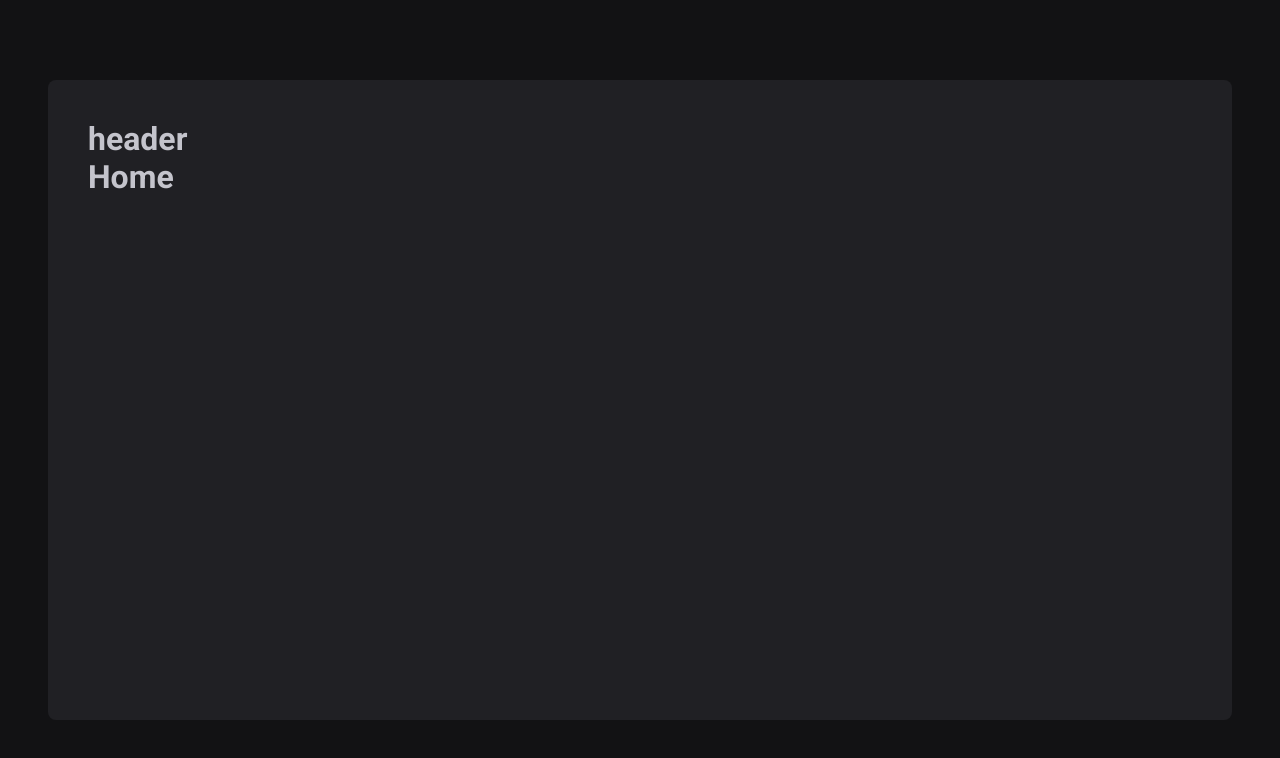
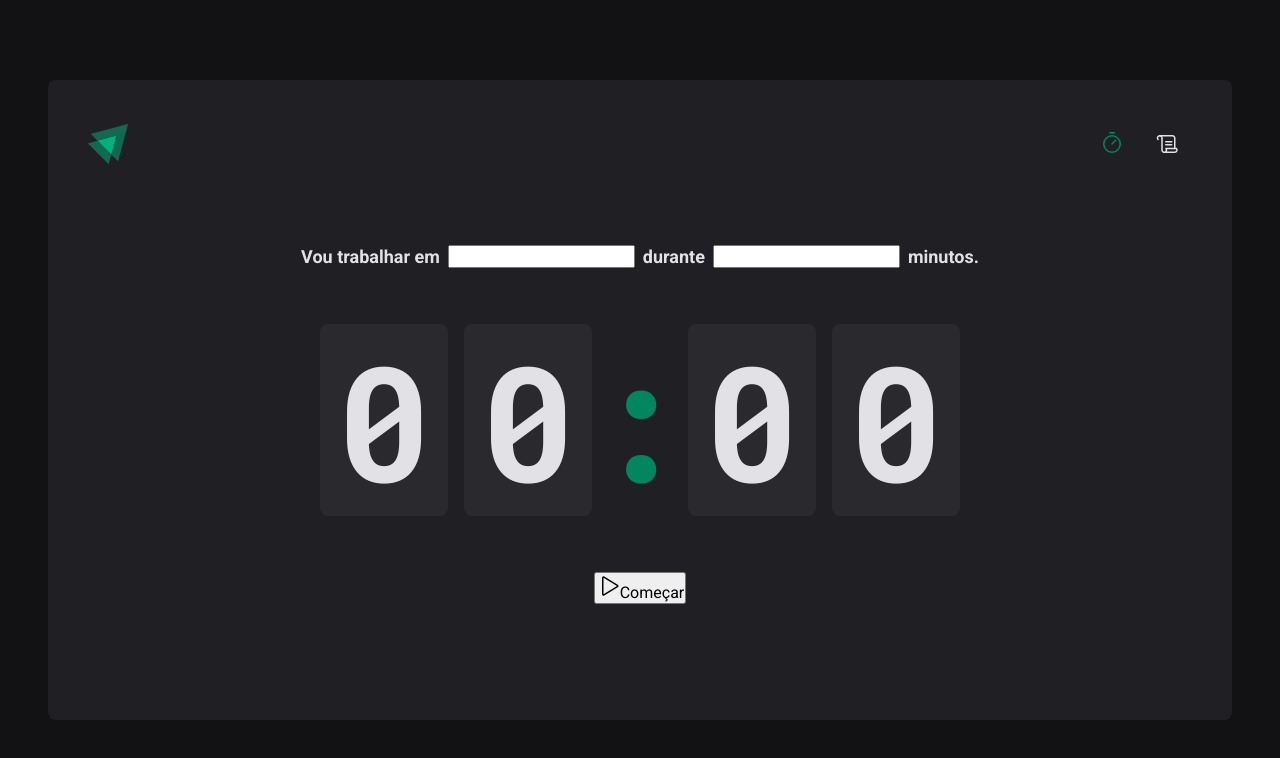
Before and after one commit to sirwhod/pomodoroTimer, a React (Vite) app: page / in a window 1280 px wide. Shown: the top 758 px of the page. Built offline with nearby package versions, Linux system fonts and the light colour scheme.

Commit message:
Headr & Layout/Página:Home

```diff
--- a/package.json
+++ b/package.json
@@ -10,8 +10,10 @@
     "lint": "eslint src --ext .ts,.tsx"
   },
   "dependencies": {
+    "phosphor-react": "^1.4.1",
     "react": "^18.2.0",
     "react-dom": "^18.2.0",
+    "react-is": "^18.2.0",
     "react-router-dom": "^6.6.2",
     "styled-components": "^5.3.6"
   },
--- a/src/components/Header/index.tsx
+++ b/src/components/Header/index.tsx
@@ -1,3 +1,24 @@
+import { HeaderContainer } from './styles'
+import { Timer, Scroll } from 'phosphor-react'
+
+import logoIgnite from '../../assets/Logo.svg'
+import { NavLink } from 'react-router-dom'
+
 export function Header() {
-  return <h1>header</h1>
+  return (
+    <HeaderContainer>
+      <img
+        src={logoIgnite}
+        alt="Dois triângulos um em cima do outro na cor verde"
+      />
+      <nav>
+        <NavLink to="/" title="Timer">
+          <Timer size={24} />
+        </NavLink>
+        <NavLink to="/history" title="Histórico">
+          <Scroll size={24} />
+        </NavLink>
+      </nav>
+    </HeaderContainer>
+  )
 }
--- a/src/components/Header/styles.ts
+++ b/src/components/Header/styles.ts
@@ -0,0 +1,34 @@
+import styled from 'styled-components'
+
+export const HeaderContainer = styled.header`
+  display: flex;
+  align-items: center;
+  justify-content: space-between;
+
+  nav {
+    display: flex;
+    gap: 0.5rem;
+
+    a {
+      width: 3rem;
+      height: 3rem;
+
+      display: flex;
+      justify-content: center;
+      align-items: center;
+
+      color: ${(props) => props.theme['gray-100']};
+
+      border-top: 3px solid transparent;
+      border-bottom: 3px solid transparent;
+
+      &:hover {
+        border-bottom: 3px solid ${(props) => props.theme['green-500']};
+      }
+
+      &.active {
+        color: ${(props) => props.theme['green-500']};
+      }
+    }
+  }
+`
--- a/src/pages/Home.tsx
+++ /dev/null
@@ -1,7 +0,0 @@
-export function Home() {
-  return (
-    <div>
-      <h1>Home</h1>
-    </div>
-  )
-}
--- /dev/null
+++ b/src/pages/Home/index.tsx
@@ -0,0 +1,33 @@
+import { Play } from 'phosphor-react'
+import { CountdownContainer, FormContainer, HomeContainer, Separator } from './styles'
+
+export function Home() {
+  return (
+    <HomeContainer>
+      <form action="">
+        <FormContainer>
+          <label htmlFor="task">Vou trabalhar em</label>
+          <input id="task" />
+
+          <label htmlFor="minutesAmount">durante</label>
+          <input type="number" id="minutesAmount" />
+
+          <span>minutos.</span>
+        </FormContainer>
+
+        <CountdownContainer>
+          <span>0</span>
+          <span>0</span>
+          <Separator>:</Separator>
+          <span>0</span>
+          <span>0</span>
+        </CountdownContainer>
+
+        <button type="submit">
+          <Play size={24} />
+          Começar
+        </button>
+      </form>
+    </HomeContainer>
+  )
+}
--- /dev/null
+++ b/src/pages/Home/styles.ts
@@ -0,0 +1,55 @@
+import styled from 'styled-components'
+
+export const HomeContainer = styled.main`
+  flex: 1;
+
+  display: flex;
+  flex-direction: column;
+  align-items: center;
+  justify-content: center;
+
+  form {
+    display: flex;
+    flex-direction: column;
+    align-items: center;
+    gap: 3.5rem;
+  }
+`
+
+export const FormContainer = styled.div`
+  width: 100%;
+  display: flex;
+  align-items: center;
+  justify-content: center;
+  gap: 0.5rem;
+  color: ${(props) => props.theme['gray-100']};
+  font-size: 1.125rem;
+  font-weight: bold;
+  flex-wrap: wrap;
+`
+
+export const CountdownContainer = styled.div`
+  font-family: 'Roboto Mono', monospace;
+  font-size: 10rem;
+  line-height: 8rem;
+  color: ${(props) => props.theme['gray-100']};
+
+  display: flex;
+  gap: 1rem;
+
+  span {
+    background-color: ${(props) => props.theme['gray-700']};
+    padding: 2rem 1rem;
+    border-radius: 8px;
+  }
+`
+
+export const Separator = styled.div`
+  padding: 2rem 0;
+  color: ${(props) => props.theme['green-500']};
+
+  width: 4rem;
+  overflow: hidden;
+  display: flex;
+  justify-content: center;
+`
--- a/src/styles/global.ts
+++ b/src/styles/global.ts
@@ -22,6 +22,7 @@ export const GlobalStyle = createGlobalStyle`
     font-family: 'Roboto', sans-serif;
     font-weight: 400;
     font-size: 1rem;
+    -webkit-font-smoothing: antialiased;
   }
 
 `
```
Also changed, not shown: src/assets/Logo.svg (added), 1 other file (tests, documents, lock files or other folders).
